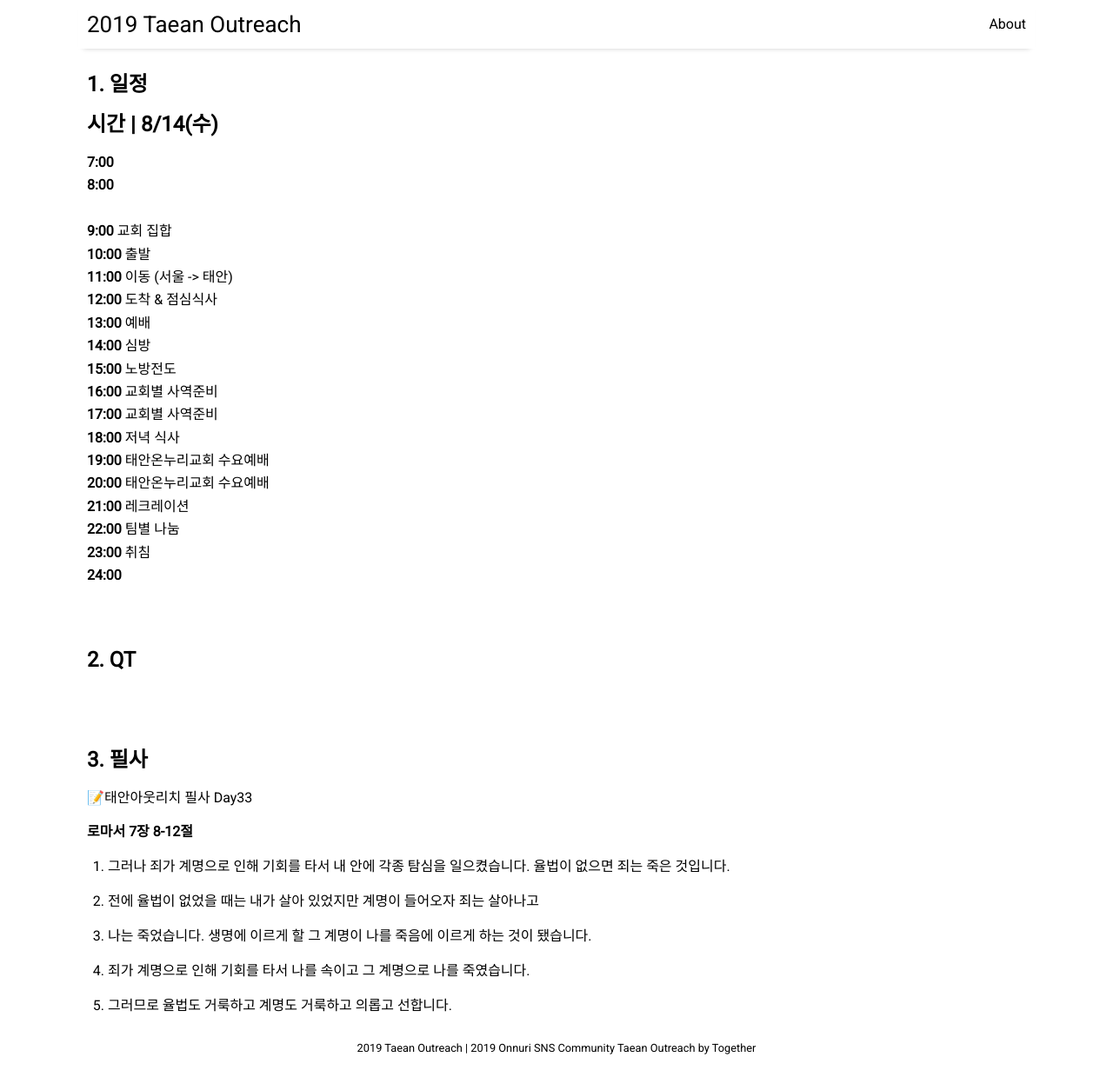
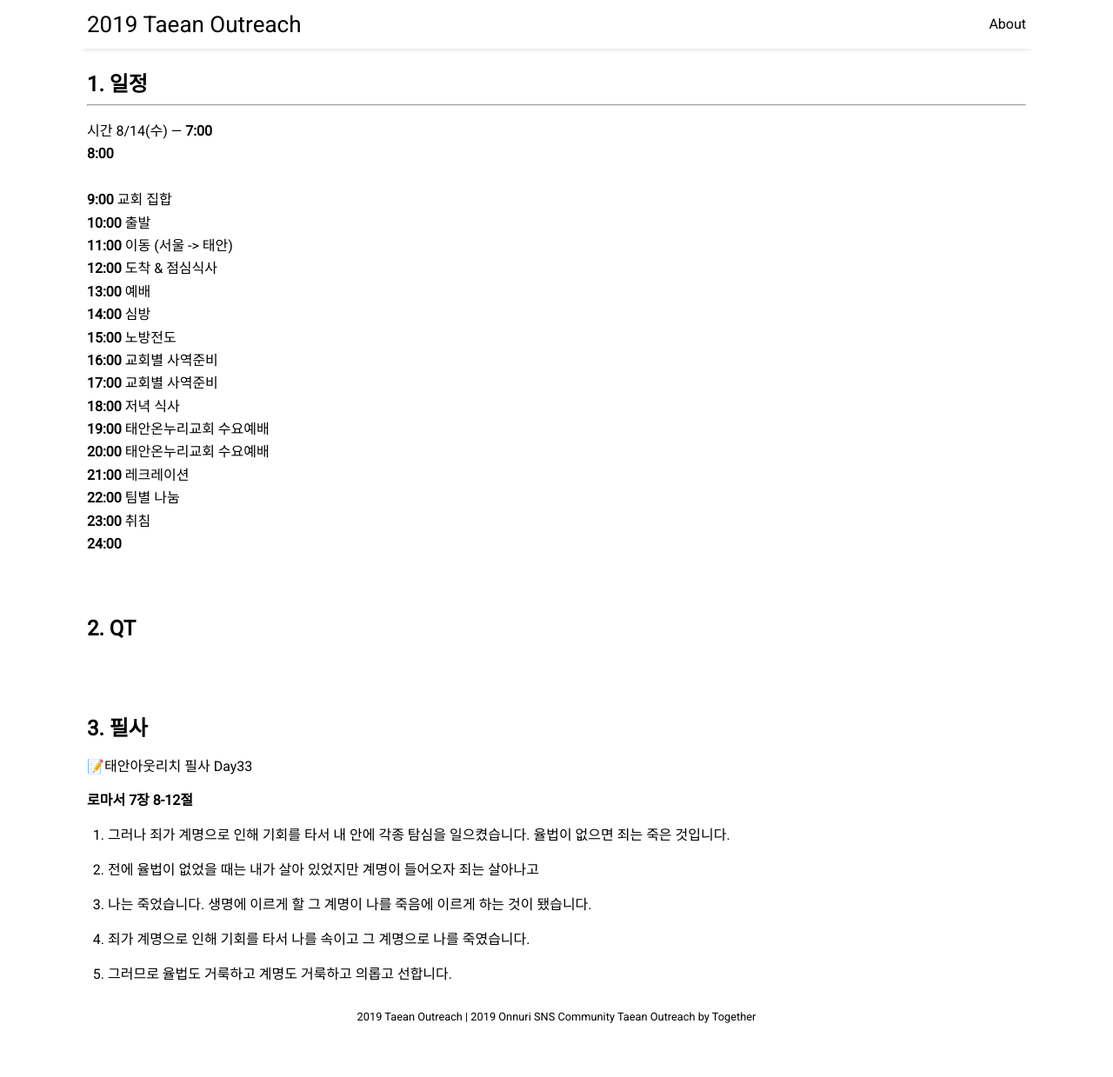
Before and after one commit to taean-outreach/taean-outreach.github.io, a Jekyll site: the page built from _posts/2019-08-05-0814.md, in a window 1280 px wide and 1239 px high. Shown: the whole window at 87% size. Built offline with Jekyll 4.4.1, drawn with Linux system fonts in a browser that asks for light colours; nearby versions of some CDN libraries.

Commit message:
Update 2019-08-05-0814.md

```diff
--- a/_posts/2019-08-05-0814.md
+++ b/_posts/2019-08-05-0814.md
@@ -8,8 +8,8 @@ image: taean-1.jpg
 ---
 
 ## 1. 일정
-
-시간 | 8/14(수)
+---
+시간 8/14(수)
 ---
 **7:00**
 <br>
```
